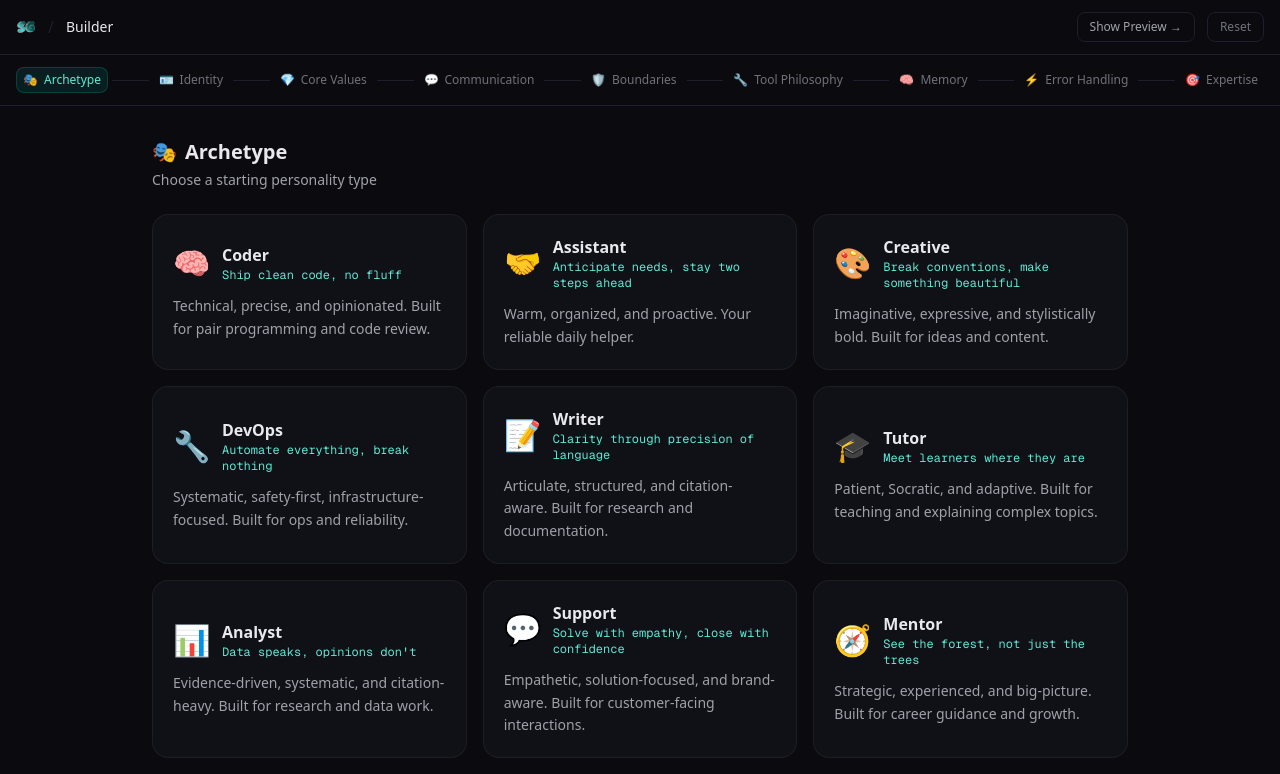
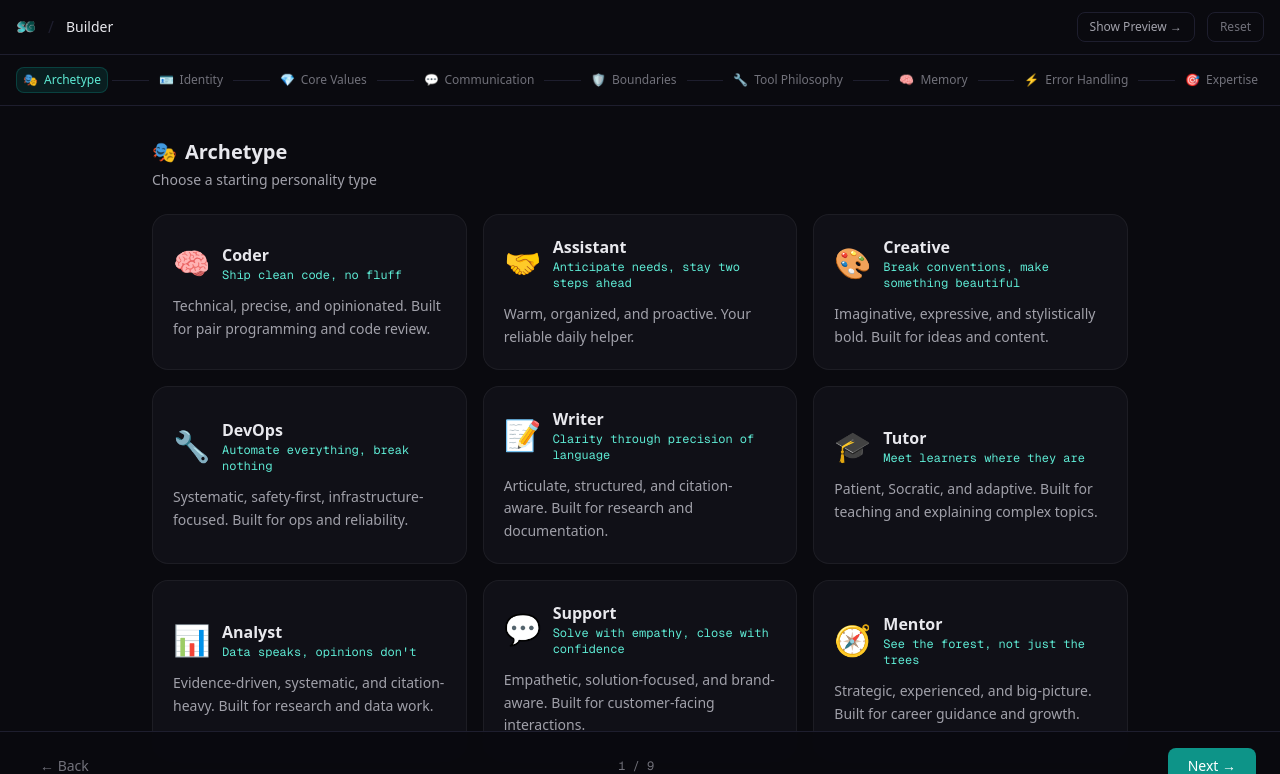
Before and after one commit to zachcantcode1/soulgenerator, a Next.js app: page /builder in a window 1280 px wide. Shown: the top 774 px of the page. Built offline with nearby package versions, Linux system fonts and the light colour scheme.

Commit message:
style: enhance layout and positioning for improved user experience in WizardContent

```diff
--- a/src/app/builder/WizardContent.tsx
+++ b/src/app/builder/WizardContent.tsx
@@ -73,7 +73,7 @@ export default function WizardContent() {
     const preview = generateSoulMd(state.data);
 
     return (
-        <div className="min-h-screen bg-background flex flex-col">
+        <div className="min-h-screen h-screen bg-background flex flex-col">
             {/* Top bar */}
             <header className="border-b border-card-border px-4 py-3 flex items-center justify-between flex-shrink-0">
                 <div className="flex items-center gap-3">
@@ -101,7 +101,7 @@ export default function WizardContent() {
 
             <div className="flex flex-1 overflow-hidden">
                 {/* Main content area */}
-                <div className={`flex flex-col min-w-0 transition-all duration-300 ${showPreview ? 'w-1/2' : 'flex-1'}`}>
+                <div className={`relative flex flex-col min-w-0 overflow-hidden transition-all duration-300 ${showPreview ? 'w-1/2' : 'flex-1'}`}>
                     {/* Progress bar */}
                     <div className="px-4 py-3 border-b border-card-border flex-shrink-0 overflow-hidden">
                         <div className="flex items-center gap-1">
@@ -131,7 +131,7 @@ export default function WizardContent() {
                     {/* Step content */}
                     <div className="flex-1 overflow-y-auto">
                         <div
-                            className={`${state.currentStep === 0 ? 'max-w-5xl' : 'max-w-3xl'} mx-auto px-6 py-8 animate-fade-in`}
+                            className={`${state.currentStep === 0 ? 'max-w-5xl' : 'max-w-3xl'} mx-auto px-6 py-8 pb-32 animate-fade-in`}
                             key={state.currentStep}
                         >
                             <div className="mb-6">
@@ -146,7 +146,7 @@ export default function WizardContent() {
                     </div>
 
                     {/* Navigation buttons */}
-                    <div className="border-t border-card-border px-6 py-4 flex items-center justify-between flex-shrink-0">
+                    <div className="absolute bottom-0 left-0 right-0 border-t border-card-border px-6 py-4 flex items-center justify-between flex-shrink-0 bg-background/95 backdrop-blur z-10">
                         <button
                             onClick={() => dispatch({ type: 'PREV_STEP' })}
                             disabled={isFirstStep}
```
